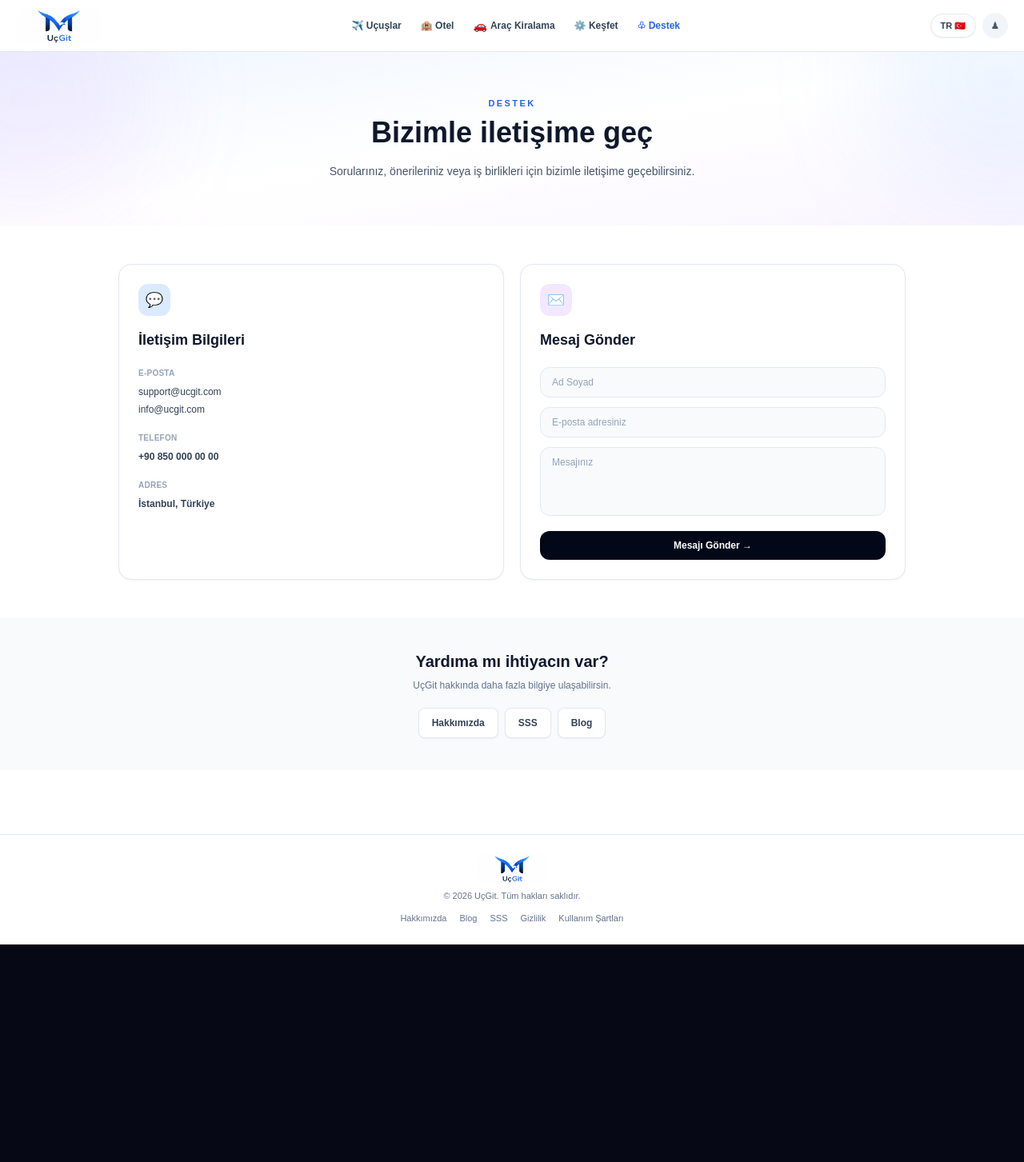
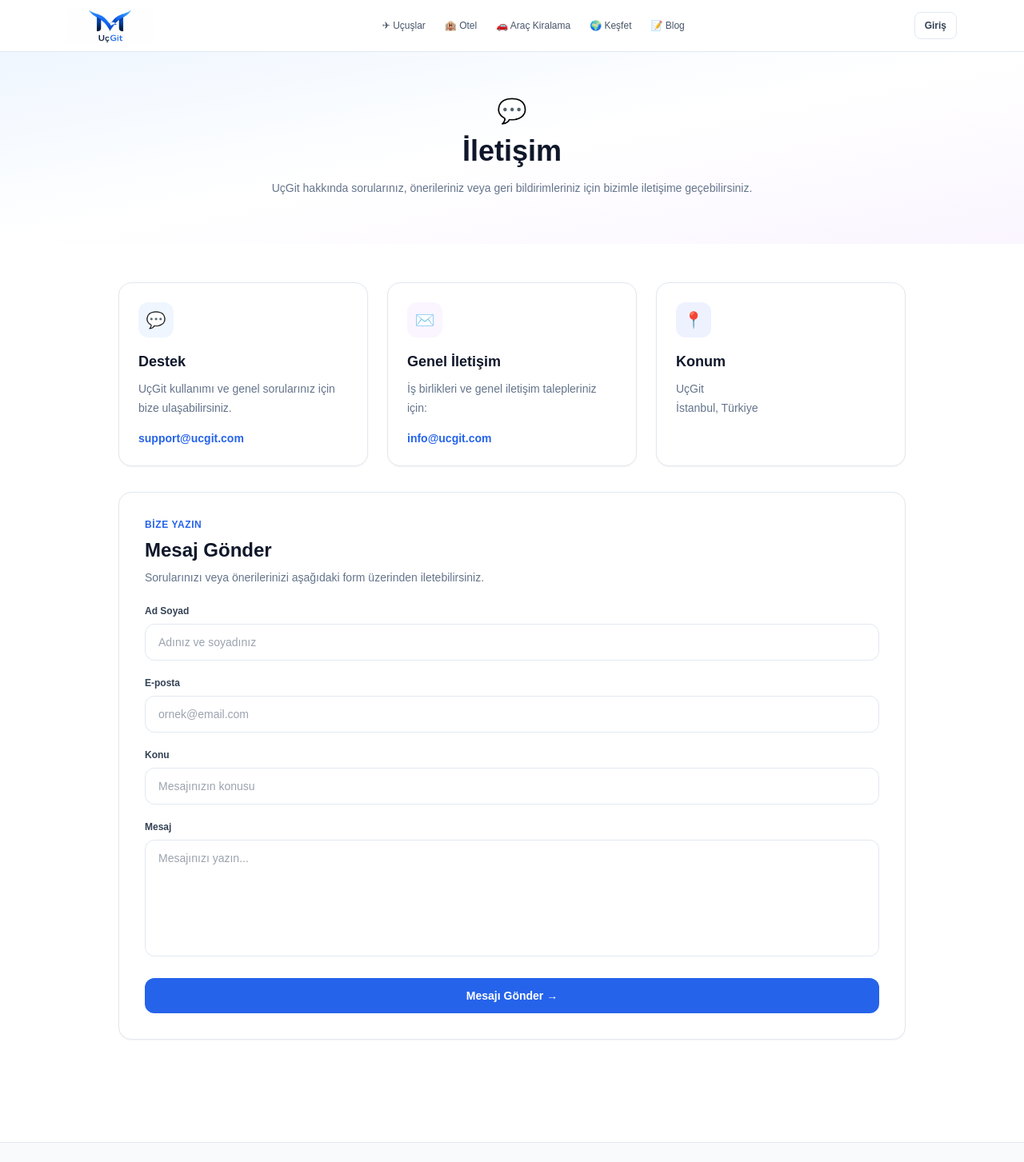
Before and after one commit to melihizzet/flight-platform, a Next.js app: page /contact in a window 1280 px wide. Shown: the top 1453 px of the page at 80% size. Before the commit the page ends 1181 px from the top, so only its background shows below. Built offline with nearby package versions, Linux system fonts and the light colour scheme.

Commit message:
Update page.tsx

```diff
--- a/app/contact/page.tsx
+++ b/app/contact/page.tsx
@@ -1,215 +1,273 @@
+import Link from "next/link";
+
 export default function ContactPage() {
   return (
-    <main className="min-h-screen overflow-x-hidden bg-white text-slate-900">
+    <main className="min-h-screen bg-white text-slate-900">
 
       {/* HEADER */}
-      <header className="sticky top-0 z-30 border-b border-slate-200 bg-white/95 backdrop-blur-xl">
-        <div className="mx-auto flex h-16 max-w-7xl items-center justify-between px-5">
+      <header className="sticky top-0 z-50 border-b border-slate-200 bg-white/95 backdrop-blur">
+        <div className="mx-auto flex h-16 max-w-6xl items-center justify-between px-5">
 
-          {/* LOGO */}
-          <a href="/" className="flex items-center">
+          <Link href="/">
             <img
               src="/logo.jpg"
               alt="UçGit"
-              className="h-11 w-auto rounded-lg"
+              className="h-11 w-auto object-contain"
             />
-          </a>
+          </Link>
 
-          {/* MENU */}
           <nav className="hidden items-center gap-6 md:flex">
 
-            <a
+            <Link
               href="/"
-              className="text-xs font-semibold text-slate-700 transition hover:text-blue-600"
+              className="text-xs font-medium text-slate-600 hover:text-blue-600"
             >
-              ✈️ Uçuşlar
-            </a>
+              ✈ Uçuşlar
+            </Link>
 
-            <a
-              href="/hotels"
-              className="text-xs font-semibold text-slate-700 transition hover:text-blue-600"
+            <Link
+              href="/hotel"
+              className="text-xs font-medium text-slate-600 hover:text-blue-600"
             >
               🏨 Otel
-            </a>
+            </Link>
 
-            <a
+            <Link
               href="/cars"
-              className="flex items-center gap-1 text-xs font-semibold text-slate-700 transition hover:text-blue-600"
+              className="text-xs font-medium text-slate-600 hover:text-blue-600"
             >
-              <span className="inline-block text-sm">
-                🚗
-              </span>
-              Araç Kiralama
-            </a>
+              🚗 Araç Kiralama
+            </Link>
 
-            <a
+            <Link
               href="/discover"
-              className="text-xs font-semibold text-slate-700 transition hover:text-blue-600"
+              className="text-xs font-medium text-slate-600 hover:text-blue-600"
             >
-              ⚙️ Keşfet
-            </a>
+              🌍 Keşfet
+            </Link>
 
-            <a
-              href="/contact"
-              className="text-xs font-semibold text-blue-600"
+            <Link
+              href="/blog"
+              className="text-xs font-medium text-slate-600 hover:text-blue-600"
             >
-              ♧ Destek
-            </a>
+              📝 Blog
+            </Link>
 
           </nav>
 
-          {/* SAĞ TARAF */}
-          <div className="hidden items-center gap-2 md:flex">
-
-            <button className="rounded-full border border-slate-200 bg-white px-3 py-1.5 text-[11px] font-semibold text-slate-700 shadow-sm">
-              TR 🇹🇷
-            </button>
-
-            <div className="flex h-8 w-8 items-center justify-center rounded-full bg-slate-100 text-xs text-slate-600">
-              ♟
-            </div>
-
-          </div>
+          <Link
+            href="/login"
+            className="rounded-lg border border-slate-200 px-3 py-2 text-xs font-semibold text-slate-700 hover:border-blue-300 hover:text-blue-600"
+          >
+            Giriş
+          </Link>
 
         </div>
       </header>
 
       {/* HERO */}
-      <section className="relative overflow-hidden bg-gradient-to-br from-blue-50 via-white to-purple-50">
+      <section className="bg-gradient-to-br from-blue-50 via-white to-purple-50 px-5 py-14">
+        <div className="mx-auto max-w-4xl text-center">
 
-        <div className="absolute -right-32 -top-32 h-80 w-80 rounded-full bg-blue-400/10 blur-3xl" />
+          <div className="mb-3 text-3xl">
+            💬
+          </div>
 
-        <div className="absolute -left-32 bottom-0 h-80 w-80 rounded-full bg-purple-400/10 blur-3xl" />
-
-        <div className="relative mx-auto max-w-5xl px-5 py-14 text-center">
-
-          <p className="mb-2 text-[11px] font-bold uppercase tracking-[0.22em] text-blue-600">
-            DESTEK
-          </p>
-
-          <h1 className="text-3xl font-black leading-tight text-slate-900 md:text-4xl">
-            Bizimle iletişime geç
+          <h1 className="text-3xl font-bold md:text-4xl">
+            İletişim
           </h1>
 
-          <p className="mx-auto mt-4 max-w-2xl text-sm leading-6 text-slate-600">
-            Sorularınız, önerileriniz veya iş birlikleri için
-            bizimle iletişime geçebilirsiniz.
+          <p className="mx-auto mt-3 max-w-2xl text-sm leading-7 text-slate-500">
+            UçGit hakkında sorularınız, önerileriniz veya geri bildirimleriniz
+            için bizimle iletişime geçebilirsiniz.
           </p>
 
         </div>
-
       </section>
 
       {/* CONTENT */}
       <section className="mx-auto max-w-5xl px-5 py-12">
 
-        <div className="grid gap-5 md:grid-cols-2">
+        <div className="grid gap-6 md:grid-cols-3">
 
-          {/* İLETİŞİM BİLGİLERİ */}
+          {/* SUPPORT */}
           <div className="rounded-2xl border border-slate-200 bg-white p-6 shadow-sm">
 
-            <div className="mb-4 flex h-10 w-10 items-center justify-center rounded-xl bg-blue-100 text-lg">
+            <div className="flex h-11 w-11 items-center justify-center rounded-xl bg-blue-50 text-xl">
               💬
             </div>
 
-            <h2 className="text-lg font-black text-slate-900">
-              İletişim Bilgileri
+            <h2 className="mt-4 text-lg font-bold">
+              Destek
             </h2>
 
-            <div className="mt-5 space-y-5">
-
-              <div>
-                <p className="text-[10px] font-semibold uppercase tracking-wide text-slate-400">
-                  E-posta
+            <p className="mt-2 text-sm leading-6 text-slate-500">
+              UçGit kullanımı ve genel sorularınız için bize ulaşabilirsiniz.
             </p>
-
-                <div className="mt-2 space-y-1.5 text-xs">
 
             <a
               href="mailto:support@ucgit.com"
-                    className="block font-medium text-slate-700 transition hover:text-blue-600"
+              className="mt-4 block text-sm font-semibold text-blue-600 hover:text-blue-700"
             >
               support@ucgit.com
             </a>
 
+          </div>
+
+          {/* GENERAL */}
+          <div className="rounded-2xl border border-slate-200 bg-white p-6 shadow-sm">
+
+            <div className="flex h-11 w-11 items-center justify-center rounded-xl bg-purple-50 text-xl">
+              ✉️
+            </div>
+
+            <h2 className="mt-4 text-lg font-bold">
+              Genel İletişim
+            </h2>
+
+            <p className="mt-2 text-sm leading-6 text-slate-500">
+              İş birlikleri ve genel iletişim talepleriniz için:
+            </p>
+
             <a
               href="mailto:info@ucgit.com"
-                    className="block font-medium text-slate-700 transition hover:text-blue-600"
+              className="mt-4 block text-sm font-semibold text-blue-600 hover:text-blue-700"
             >
               info@ucgit.com
             </a>
 
           </div>
+
+          {/* LOCATION */}
+          <div className="rounded-2xl border border-slate-200 bg-white p-6 shadow-sm">
+
+            <div className="flex h-11 w-11 items-center justify-center rounded-xl bg-indigo-50 text-xl">
+              📍
             </div>
 
-              <div>
-                <p className="text-[10px] font-semibold uppercase tracking-wide text-slate-400">
-                  Telefon
-                </p>
+            <h2 className="mt-4 text-lg font-bold">
+              Konum
+            </h2>
 
-                <p className="mt-2 text-xs font-semibold text-slate-700">
-                  +90 850 000 00 00
-                </p>
-              </div>
-
-              <div>
-                <p className="text-[10px] font-semibold uppercase tracking-wide text-slate-400">
-                  Adres
-                </p>
-
-                <p className="mt-2 text-xs font-semibold text-slate-700">
+            <p className="mt-2 text-sm leading-6 text-slate-500">
+              UçGit
+              <br />
               İstanbul, Türkiye
             </p>
-              </div>
 
           </div>
 
         </div>
 
-          {/* MESAJ FORMU */}
-          <div className="rounded-2xl border border-slate-200 bg-white p-6 shadow-sm">
+        {/* FORM */}
+        <div className="mt-8 rounded-2xl border border-slate-200 bg-white p-6 shadow-sm md:p-8">
 
-            <div className="mb-4 flex h-10 w-10 items-center justify-center rounded-xl bg-purple-100 text-lg">
-              ✉️
-            </div>
+          <div className="mb-6">
 
-            <h2 className="text-lg font-black text-slate-900">
+            <p className="text-xs font-semibold uppercase tracking-wider text-blue-600">
+              Bize Yazın
+            </p>
+
+            <h2 className="mt-2 text-2xl font-bold">
               Mesaj Gönder
             </h2>
+
+            <p className="mt-2 text-sm text-slate-500">
+              Sorularınızı veya önerilerinizi aşağıdaki form üzerinden
+              iletebilirsiniz.
+            </p>
+
+          </div>
 
           <form
             action="https://formsubmit.co/melihizzetzorluoglu.com"
             method="POST"
-              className="mt-5 space-y-3"
+            className="space-y-5"
           >
+
+            <input
+              type="hidden"
+              name="_subject"
+              value="UçGit İletişim Formu"
+            />
+
+            <input
+              type="hidden"
+              name="_captcha"
+              value="false"
+            />
+
+            <input
+              type="hidden"
+              name="_template"
+              value="table"
+            />
+
+            <input
+              type="hidden"
+              name="_next"
+              value="https://www.ucgit.com/contact"
+            />
+
+            <div>
+              <label className="mb-2 block text-xs font-semibold text-slate-700">
+                Ad Soyad
+              </label>
 
               <input
                 type="text"
                 name="name"
-                placeholder="Ad Soyad"
                 required
-                className="w-full rounded-xl border border-slate-200 bg-slate-50 px-3.5 py-2.5 text-xs text-slate-900 outline-none transition placeholder:text-slate-400 focus:border-blue-400 focus:bg-white"
+                placeholder="Adınız ve soyadınız"
+                className="w-full rounded-xl border border-slate-200 px-4 py-3 text-sm outline-none transition focus:border-blue-500 focus:ring-2 focus:ring-blue-100"
               />
+            </div>
+
+            <div>
+              <label className="mb-2 block text-xs font-semibold text-slate-700">
+                E-posta
+              </label>
 
               <input
                 type="email"
                 name="email"
-                placeholder="E-posta adresiniz"
                 required
-                className="w-full rounded-xl border border-slate-200 bg-slate-50 px-3.5 py-2.5 text-xs text-slate-900 outline-none transition placeholder:text-slate-400 focus:border-blue-400 focus:bg-white"
+                placeholder="ornek@email.com"
+                className="w-full rounded-xl border border-slate-200 px-4 py-3 text-sm outline-none transition focus:border-blue-500 focus:ring-2 focus:ring-blue-100"
               />
+            </div>
+
+            <div>
+              <label className="mb-2 block text-xs font-semibold text-slate-700">
+                Konu
+              </label>
+
+              <input
+                type="text"
+                name="subject"
+                required
+                placeholder="Mesajınızın konusu"
+                className="w-full rounded-xl border border-slate-200 px-4 py-3 text-sm outline-none transition focus:border-blue-500 focus:ring-2 focus:ring-blue-100"
+              />
+            </div>
+
+            <div>
+              <label className="mb-2 block text-xs font-semibold text-slate-700">
+                Mesaj
+              </label>
 
               <textarea
                 name="message"
-                placeholder="Mesajınız"
-                rows={4}
                 required
-                className="w-full resize-none rounded-xl border border-slate-200 bg-slate-50 px-3.5 py-2.5 text-xs text-slate-900 outline-none transition placeholder:text-slate-400 focus:border-blue-400 focus:bg-white"
+                rows={6}
+                placeholder="Mesajınızı yazın..."
+                className="w-full resize-none rounded-xl border border-slate-200 px-4 py-3 text-sm outline-none transition focus:border-blue-500 focus:ring-2 focus:ring-blue-100"
               />
+            </div>
 
             <button
               type="submit"
-                className="w-full rounded-xl bg-[#020817] py-2.5 text-xs font-semibold text-white transition hover:bg-blue-600"
+              className="w-full rounded-xl bg-blue-600 px-5 py-3 text-sm font-semibold text-white transition hover:bg-blue-700"
             >
               Mesajı Gönder →
             </button>
@@ -218,103 +276,45 @@ export default function ContactPage() {
 
         </div>
 
-        </div>
-
-      </section>
-
-      {/* QUICK LINKS */}
-      <section className="bg-slate-50 py-10">
-
-        <div className="mx-auto max-w-5xl px-5 text-center">
-
-          <h2 className="text-xl font-black text-slate-900">
-            Yardıma mı ihtiyacın var?
-          </h2>
-
-          <p className="mt-2 text-xs text-slate-500">
-            UçGit hakkında daha fazla bilgiye ulaşabilirsin.
-          </p>
-
-          <div className="mt-5 flex flex-wrap justify-center gap-2">
-
-            <a
-              href="/about"
-              className="rounded-lg border border-slate-200 bg-white px-4 py-2.5 text-xs font-semibold text-slate-700 shadow-sm transition hover:border-blue-300 hover:text-blue-600"
-            >
-              Hakkımızda
-            </a>
-
-            <a
-              href="/faq"
-              className="rounded-lg border border-slate-200 bg-white px-4 py-2.5 text-xs font-semibold text-slate-700 shadow-sm transition hover:border-blue-300 hover:text-blue-600"
-            >
-              SSS
-            </a>
-
-            <a
-              href="/blog"
-              className="rounded-lg border border-slate-200 bg-white px-4 py-2.5 text-xs font-semibold text-slate-700 shadow-sm transition hover:border-blue-300 hover:text-blue-600"
-            >
-              Blog
-            </a>
-
-          </div>
-
-        </div>
-
       </section>
 
       {/* FOOTER */}
-      <footer className="border-t border-slate-200 bg-white py-6">
+      <footer className="border-t border-slate-200 bg-slate-50 py-6">
 
-        <div className="mx-auto max-w-7xl px-5 text-center">
+        <div className="mx-auto flex max-w-6xl flex-col items-center justify-between gap-3 px-5 md:flex-row">
 
           <img
             src="/logo.jpg"
             alt="UçGit"
-            className="mx-auto h-9 w-auto rounded-lg"
+            className="h-9 w-auto object-contain"
           />
 
-          <p className="mt-2 text-[11px] text-slate-500">
+          <p className="text-[11px] text-slate-500">
             © 2026 UçGit. Tüm hakları saklıdır.
           </p>
 
-          <div className="mt-3 flex flex-wrap justify-center gap-4 text-[11px] text-slate-500">
+          <div className="flex gap-4 text-[11px] text-slate-500">
 
-            <a
-              href="/about"
-              className="transition hover:text-blue-600"
-            >
-              Hakkımızda
-            </a>
-
-            <a
-              href="/blog"
-              className="transition hover:text-blue-600"
-            >
-              Blog
-            </a>
-
-            <a
-              href="/faq"
-              className="transition hover:text-blue-600"
-            >
-              SSS
-            </a>
-
-            <a
+            <Link
               href="/privacy-policy"
-              className="transition hover:text-blue-600"
+              className="hover:text-blue-600"
             >
               Gizlilik
-            </a>
+            </Link>
 
-            <a
+            <Link
               href="/terms"
-              className="transition hover:text-blue-600"
+              className="hover:text-blue-600"
             >
               Kullanım Şartları
-            </a>
+            </Link>
+
+            <Link
+              href="/contact"
+              className="hover:text-blue-600"
+            >
+              İletişim
+            </Link>
 
           </div>
 
```
Lines whose indentation alone changed are shown as unchanged.
